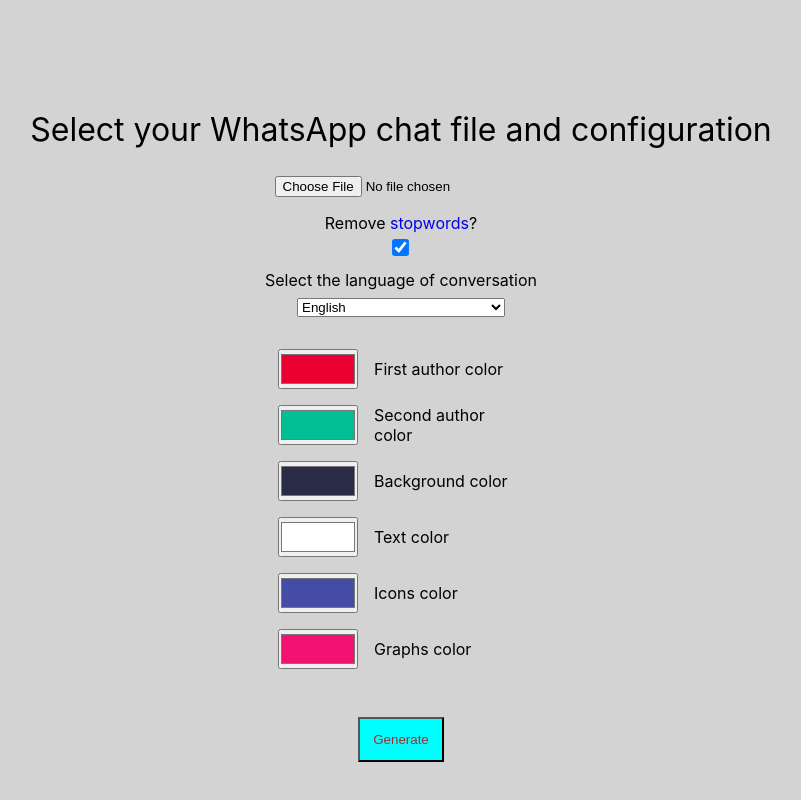
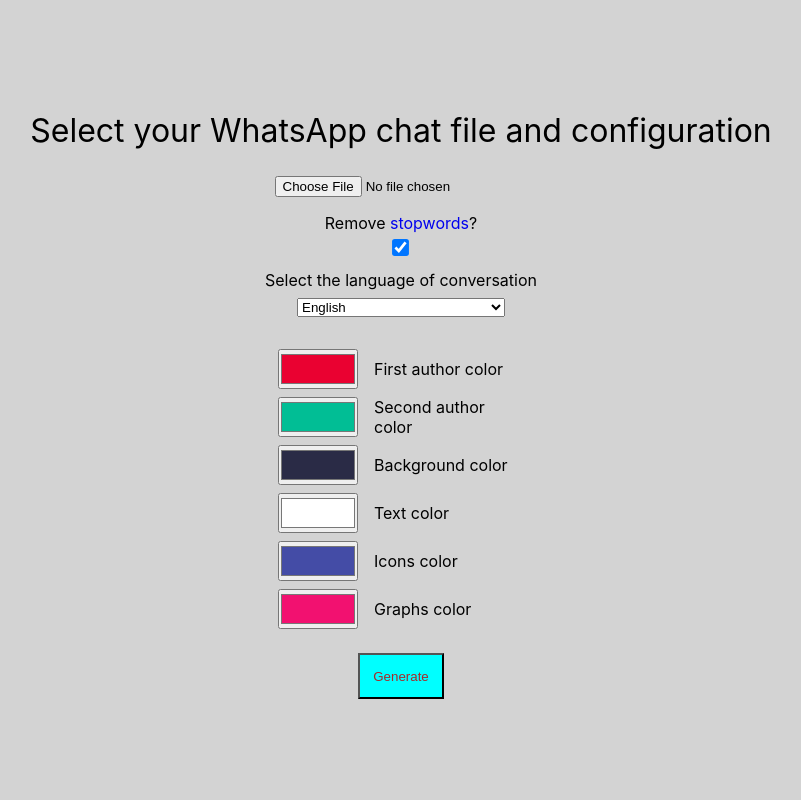
Before and after one commit to bhumitattarde/WhatsChart, a React (Create React App) app: page / in a window 1280 px wide. Shown: the part 1564-2364 px from the top of the page, without its empty margins (239-1040 px from the left). Built offline with nearby package versions, Linux system fonts and the light colour scheme; what stopword would draw is missing.

Commit message:
Added CSS individual components

```diff
--- /dev/null
+++ b/src/components/downloadandseechart.css
@@ -0,0 +1,11 @@
+.downloadAndSeeChart > ul {
+  display: flex;
+  flex-direction: row;
+  justify-content: center;
+  align-items: center;
+  flex-wrap: wrap;
+}
+
+.downloadAndSeeChart > ul > li {
+  margin: 0 0.5em;
+}
--- a/src/components/downloadandseechart.js
+++ b/src/components/downloadandseechart.js
@@ -1,16 +1,28 @@
 import React from "react";
 import PropTypes from "prop-types";
 
+import "./downloadandseechart.css";
+
 const DownloadAndSeeChart = (props) => (
-  <div>
-    <h4>To ensure correct download:</h4>
-    <p>Maximize browser window</p>
-    <p>If using phone, enable landscape mode</p>
+  <div class="downloadAndSeeChart">
+    {/* <h4>To ensure correct download:</h4>
+    <ul>
+      <li>Maximize browser window</li>
+      <li>If using phone, enable landscape mode</li>
+    </ul> */}
 
-    <a href="#chart">See visualization</a>
-    <button type="button" onClick={props.handleDownload}>
-      Download visualization
-    </button>
+    <ul>
+      <li>
+        <a className="button" href="#chart">
+          See visualization
+        </a>
+      </li>
+      <li>
+        <button className="button" type="button" onClick={props.handleDownload}>
+          Download visualization
+        </button>
+      </li>
+    </ul>
   </div>
 );
 
--- a/src/components/fileform.css
+++ b/src/components/fileform.css
@@ -67,7 +67,7 @@
   flex-direction: row;
   justify-content: center;
   align-items: center;
-  margin-bottom: 1em;
+  margin-bottom: 0.5em;
 }
 
 .colorOptionsWrapper > div > label {
--- a/src/components/fileform.js
+++ b/src/components/fileform.js
@@ -16,6 +16,7 @@
     super(props);
     this.state = {
       progress: "",
+      err: false,
     };
 
     // member vars
@@ -171,7 +172,7 @@
     };
 
     if (file === undefined || !file.name.endsWith(".txt")) {
-      this.updateProgress("Please select a valid file!");
+      this.updateProgress("Please select a valid file!", true);
       return false;
     } else {
       this.updateProgress("Trying to read the file..");
@@ -192,7 +193,7 @@
           return true;
         })
         .catch((err) => {
-          this.updateProgress(err.message);
+          this.updateProgress(err.message, true);
           return false;
         });
     }
@@ -229,9 +230,9 @@
     );
   }
 
-  updateProgress(progress) {
+  updateProgress(progress, err = false) {
     this.setState((prevState) => {
-      return { progress: progress };
+      return { progress: progress, err: err };
     });
   }
 
@@ -338,13 +339,13 @@
           </div>
         </section>
 
+        <input className="button" type="submit" value="Generate" />
+
         <ProgressIndicator progress={this.state.progress} />
 
         {this.props.chartVisible && (
           <DownloadAndSeeChart handleDownload={this.handleDownload} />
         )}
-
-        <input className="button" type="submit" value="Generate" />
       </form>
     );
   }
--- /dev/null
+++ b/src/components/progressindicator.css
@@ -0,0 +1,10 @@
+.progressIndicator {
+  width: 100%;
+  height: 1em;
+  margin: 1em 0.5em;
+  font-size: 1.3em;
+}
+
+.progressIndicatorBad {
+  color: red;
+}
--- a/src/components/progressindicator.js
+++ b/src/components/progressindicator.js
@@ -1,18 +1,28 @@
 import React from "react";
 import PropTypes from "prop-types";
 
+import "./progressindicator.css";
+
 const ProgressIndicator = (props) => (
-  <div>
+  <div
+    className={
+      props.isError
+        ? "progressIndicator, progressIndicatorBad"
+        : "progressIndicator"
+    }
+  >
     <p>{props.progress}</p>
   </div>
 );
 
 ProgressIndicator.propTypes = {
   progress: PropTypes.string,
+  isError: PropTypes.bool,
 };
 
 ProgressIndicator.defaultProps = {
   progress: "",
+  isError: false,
 };
 
 export default ProgressIndicator;
```
